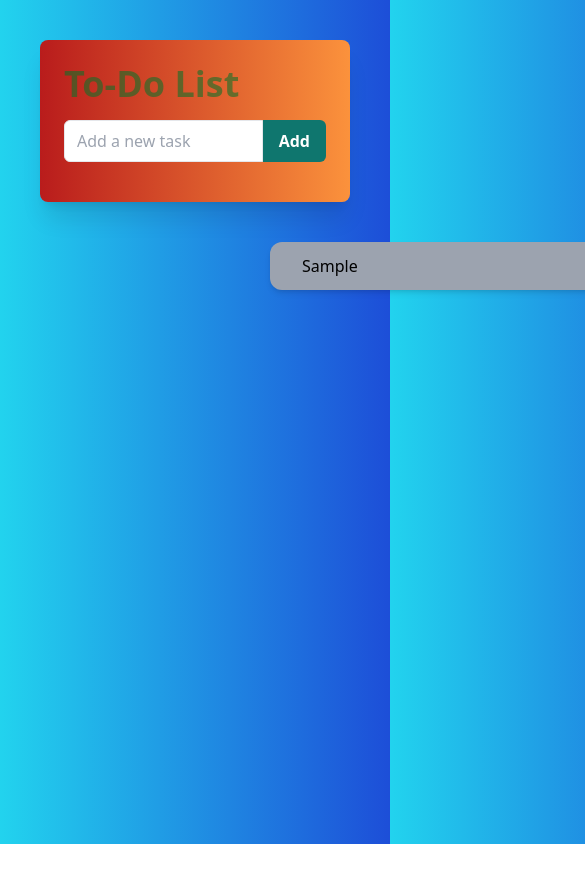
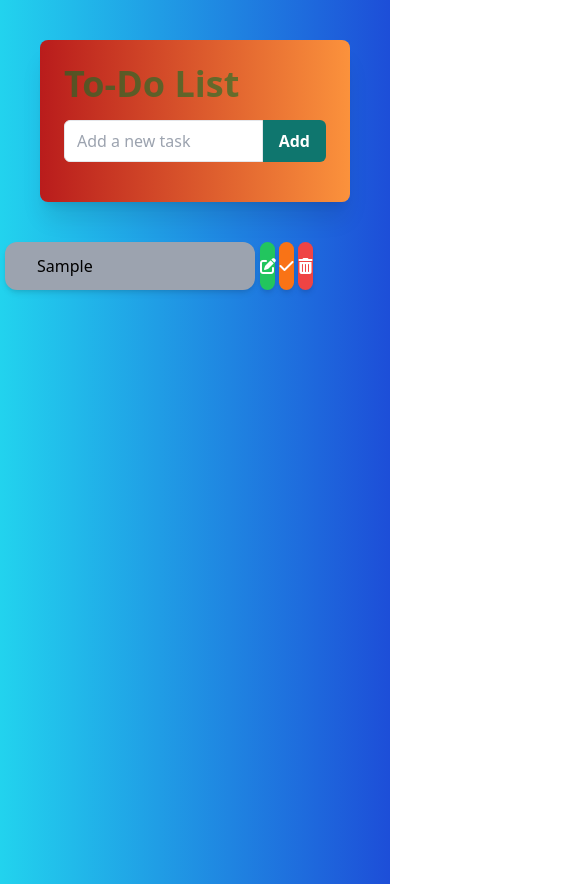
Before and after one commit to arifprog/sixth-assign, a website built with Vite: page index.html in a window 390 px wide. Both pictures are taken after typing "Sample" into the empty fields and a click on the button "Add". Shown: the top 884 px of the page, 585 px wide, since content can reach past the window. Before the commit the page ends 844 px from the top, so only its background shows below. Built offline with nearby package versions, Linux system fonts and the light colour scheme.

Commit message:
complete with responsive

```diff
--- a/index.html
+++ b/index.html
@@ -7,7 +7,7 @@
     <link rel="stylesheet" href="https://cdnjs.cloudflare.com/ajax/libs/font-awesome/6.0.0-beta3/css/all.min.css">
     <title>To Do list</title>
 </head>
-<body class="bg-gradient-to-r from-cyan-400 to-blue-700 w-full h-full bg-cover">
+<body class="bg-gradient-to-r from-cyan-400 to-blue-700 w-full min-h-screen bg-cover bg-no-repeat">
 
     <div class=" w-[310px] md:w-[1000px] mx-auto bg-gradient-to-r from-red-700 to-orange-400 rounded-lg shadow-xl p-6 mt-10">
 
@@ -20,11 +20,7 @@
 
     </div>
 
-    <ul id="taskList" class="mt-10 space-y-2 bg"></ul>
-
-
-
-
+    <ul id="taskList" class="mt-10 space-y-2"></ul>
 
 
 
--- a/index.js
+++ b/index.js
@@ -14,21 +14,20 @@ addBtn.addEventListener('click',(event)=>{
 
     let listItem = document.createElement('li');
     listItem.textContent = inputBox.value;
-    listItem.className = 'bg-gray-400 w-[800px] ml-[270px] my- p- px-8 rounded-xl shadow-md flex py-3 relative pt-3';
+    listItem.className = 'bg-gray-400 w-[250px] md:w-[800px] ml-[5px] md:ml-[260px] my- p- px-8 rounded-xl shadow-md flex py-3 relative pt-3';
 
     taskList.appendChild(listItem);
     inputBox.value = '';
 
 
     let buttonContainer = document.createElement('div');
-    buttonContainer.className = 'flex space-x-2 absolute top-0 ';
+    buttonContainer.className = 'flex space-x-1 md:space-x-2 absolute top-0  ';
     listItem.appendChild(buttonContainer);
-
 
 
     let editButton = document.createElement('button');
     editButton.textContent = '';
-    editButton.className = 'ml-[800px] bg-green-500 hover:bg-lime-600 text-white font-bold w-[50px] py-3 rounded-xl shadow-md ';
+    editButton.className = 'ml-[223px] md:ml-[800px] bg-green-500 hover:bg-lime-600 text-white font-bold w-[15px] md:w-[50px] py-3 rounded-xl shadow-md ';
     buttonContainer.appendChild(editButton);
     editButton.innerHTML = '<i class="fas fa-edit"></i>';
 
@@ -40,7 +39,7 @@ addBtn.addEventListener('click',(event)=>{
 
     let doneButton = document.createElement('button');
     doneButton.textContent = '';
-    doneButton.className = 'ml-[800px] bg-orange-500 hover:bg-amber-700 text-white font-bold w-[50px] py-3 rounded-xl shadow-md ';
+    doneButton.className = 'ml-[10px] md:ml-[800px] bg-orange-500 hover:bg-amber-700 text-white font-bold w-[15px] md:w-[50px] py-3 rounded-xl shadow-md ';
     buttonContainer.appendChild(doneButton);
     doneButton.innerHTML = '<i class="fas fa-check"></i>';
 
@@ -52,7 +51,7 @@ addBtn.addEventListener('click',(event)=>{
 
     let deleteButton = document.createElement('button');
     deleteButton.textContent = '';
-    deleteButton.className = 'ml-[800px] bg-red-500 hover:bg-rose-700 text-white font-bold w-[50px] py-3 rounded-xl shadow-md  ';
+    deleteButton.className = 'ml-[10px] md:ml-[800px] bg-red-500 hover:bg-rose-700 text-white font-bold w-[15px] md:w-[50px] py-3 rounded-xl shadow-md  ';
     buttonContainer.appendChild(deleteButton);
     deleteButton.innerHTML = '<i class="fas fa-trash-alt"></i>';
 
@@ -73,4 +72,4 @@ deleteButton.addEventListener('click', function () {
     taskList.removeChild(listItem);
 });
 
-})
+});
```
Also changed, not shown: main.css (line endings or trailing spaces).
